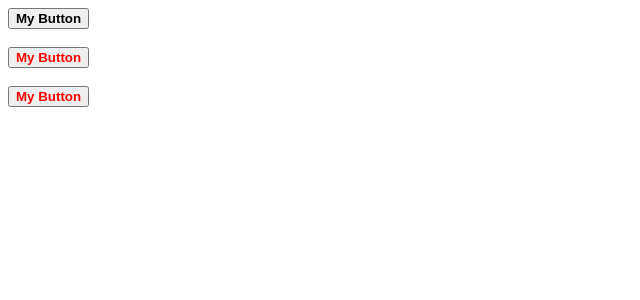
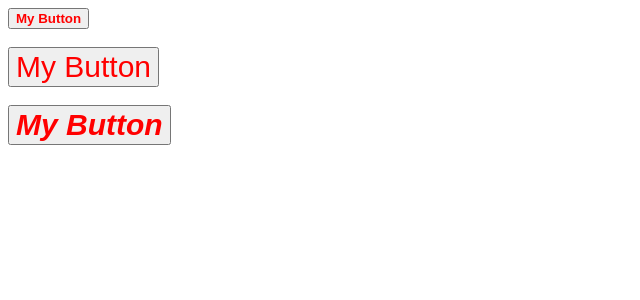
Before and after one commit to Puneetbisarwal/Angular2Demo, an Angular app: page / in a window 1280 px wide. Shown: the top 300 px of the page, without its empty margins (0-640 px from the left). Built offline with nearby package versions, Linux system fonts and the light colour scheme.

Commit message:
My third commit Video Part 13 Style binding in angular 2

```diff
--- a/src/app/app.component.ts
+++ b/src/app/app.component.ts
@@ -4,27 +4,27 @@ import { Component } from '@angular/core';
   selector: 'app-root',
 /*templateUrl: './app.component.html',
   styleUrls: ['./app.component.css']*/
-  template: `<button [class.colorClass] = "applyColorClass" [class]= 'classesToApply'> My Button </button>
+
+  template: `<button style='color:red' [style.font-weight] = "isBold ? 'bold' : 'normal'"> My Button </button>
             <br/> <br/>
-            <button class = "colorClass italicClass boldClass" [class.boldClass]= 'applyBoldClass'> My Button </button>
+            <button style = 'color:red' [style.font-size.px] = "fontSize"> My Button </button>
             <br> <br>
-            <button class = "colorClass" [ngClass]= 'addClasses()'> My Button </button>
+            <button style = 'color:red' [ngStyle]= "addStyles()"> My Button </button>
             `
 
 })
 export class AppComponent {
-  classesToApply:string = 'italicClass boldClass' ;
-  applyBoldClass: boolean = true;
-  applyItalicClass: boolean = false;
-  applyColorClass: boolean = false;
+  isBold: boolean = true;
+  fontSize: number = 30;
+  isItalic: boolean = true;
 
-  addClasses() {
-    let classes = {
-      boldClass: this.applyBoldClass,
-      italicClass: this.applyItalicClass
+  addStyles() {
+    let styles = {
+      'font-size.px': this.fontSize,
+      'font-style': this.isItalic ? 'italic' : 'normal',
+      'font-weight': this.isBold ? 'bold' : 'normal',
     };
-
-    return classes;
+    return styles;
   }
 
 }
```
